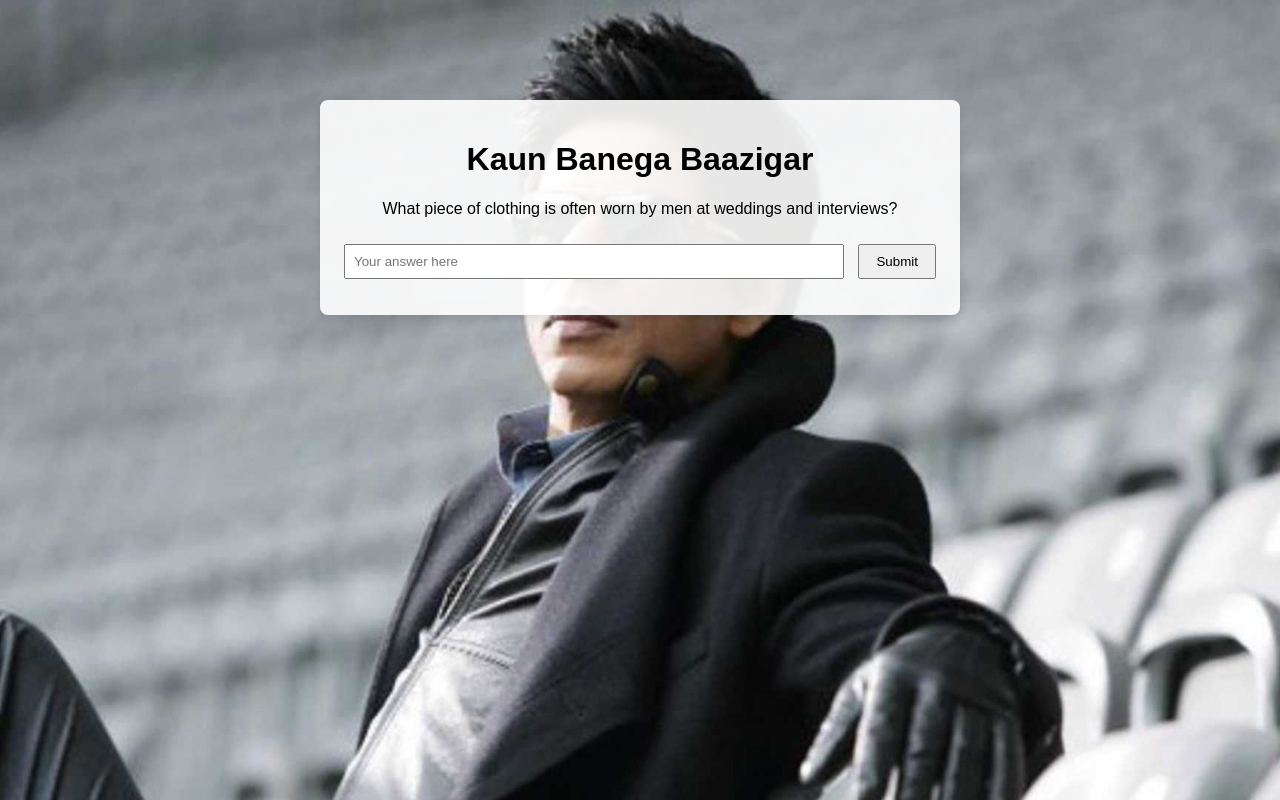
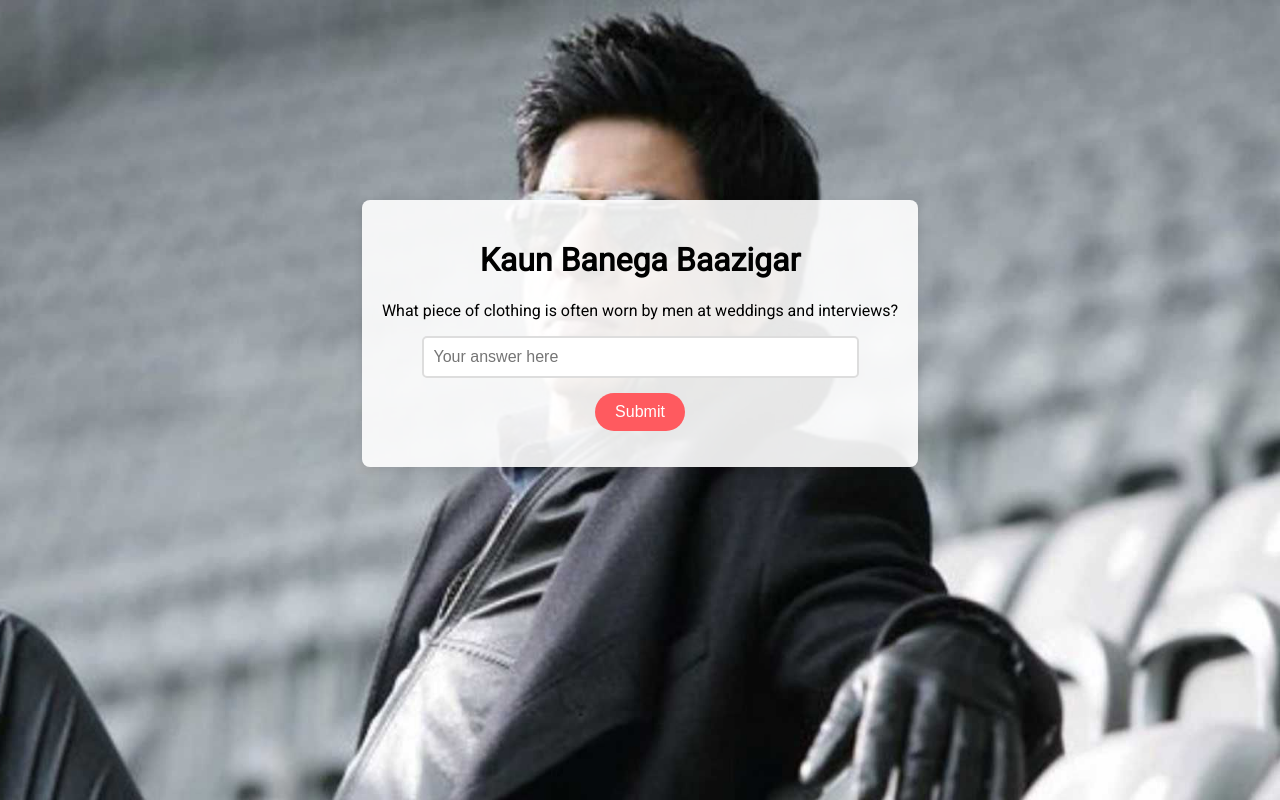
Before and after one commit to sakets12/birthday-trivia, a plain HTML site: page index.html in a window 1280 px wide. Both pictures are taken after a click on the button "Press the button to start the game". Drawn offline with Linux system fonts and the light colour scheme.

Commit message:
:zap: improving the style and text rendering

```diff
--- a/style.css
+++ b/style.css
@@ -1,19 +1,24 @@
+/* Import Roboto for a modern look */
+@import url('https://fonts.googleapis.com/css2?family=Roboto&display=swap');
+
 body {
-	font-family: Arial, sans-serif;
-	text-align: center;
-	/* Background image settings */
+  margin: 0;
+  padding: 0;
+  font-family: 'Roboto', sans-serif;
+  display: flex;
+  justify-content: center;
   background: url('background.jpg') no-repeat center center fixed;
   background-size: cover;
 }
 
 .container {
   max-width: 600px;
-	margin: 100px auto;
-	/* Slightly transparent to let the background show through */
+  margin: 200px auto; /* lower window vertically */
   background: rgba(255, 255, 255, 0.9);
   padding: 20px;
   border-radius: 8px;
   box-shadow: 0 4px 8px rgba(0,0,0,0.1);
+  text-align: center;
 }
 
 .hidden {
@@ -22,11 +27,26 @@ body {
 
 #answer-input {
   width: 80%;
-	padding: 8px;
-	margin-top: 10px;
+  padding: 10px;
+  margin: 15px auto;
+  border: 2px solid #ddd;
+  border-radius: 5px;
+  font-size: 1rem;
+  display: block;
 }
 
-  #submit-btn {
-	padding: 8px 16px;
-	margin-left: 10px;
+button, #submit-btn {
+  background-color: #ff5a5f;
+  color: #fff;
+  border: none;
+  padding: 10px 20px;
+  border-radius: 25px;
+  font-size: 1rem;
+  cursor: pointer;
+  transition: background 0.3s, transform 0.2s;
 }
+
+button:hover, #submit-btn:hover {
+  background-color: #e14d4f;
+  transform: translateY(-2px);
+}
```
Lines whose indentation alone changed are shown as unchanged.
